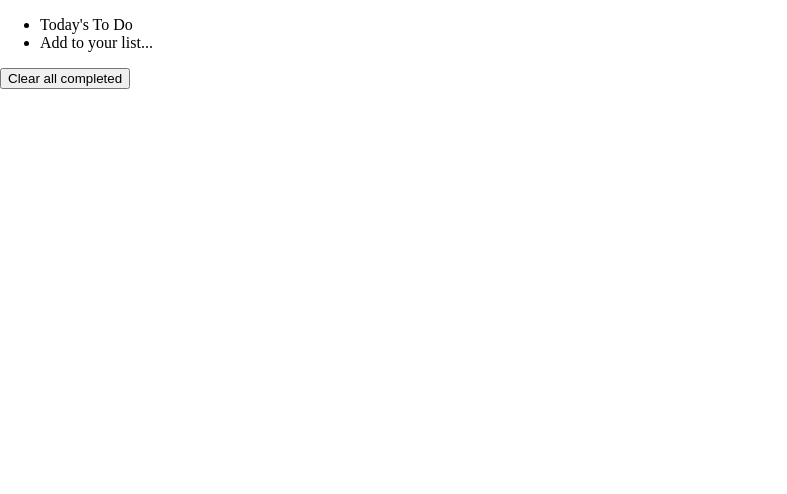
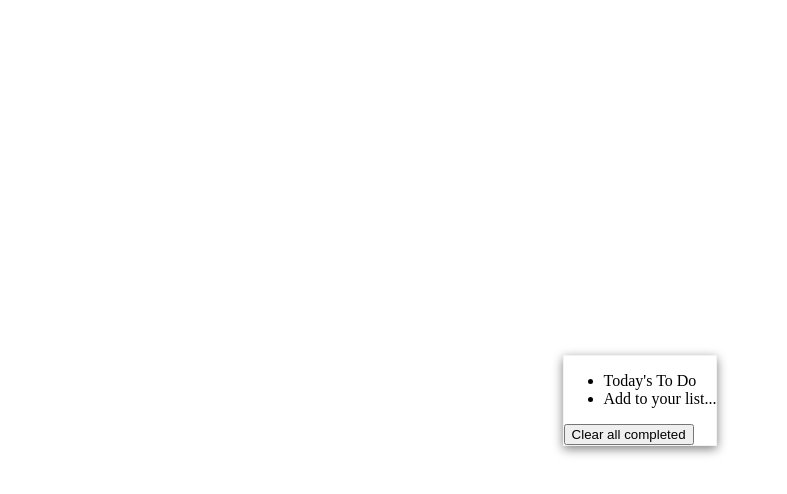
Before and after one commit to hsztan/minimalist-todo-list, a website built with webpack: page src/index.html in a window 1280 px wide. Shown: the whole page, without its empty margins (0-787 px from the left). Built offline with nearby package versions, Linux system fonts and the light colour scheme.

Commit message:
Style list container in center of body

```diff
--- a/src/style.css
+++ b/src/style.css
@@ -2,4 +2,13 @@
   padding: 0;
   margin: 0;
   box-sizing: border-box;
+  display: flex;
+  height: 100vh;
+  justify-content: center;
+  align-items: center;
 }
+
+#list-wrapper {
+  border: 1px solid #f3f3f3;
+  box-shadow: 0 3px 10px grey;
+}
```
